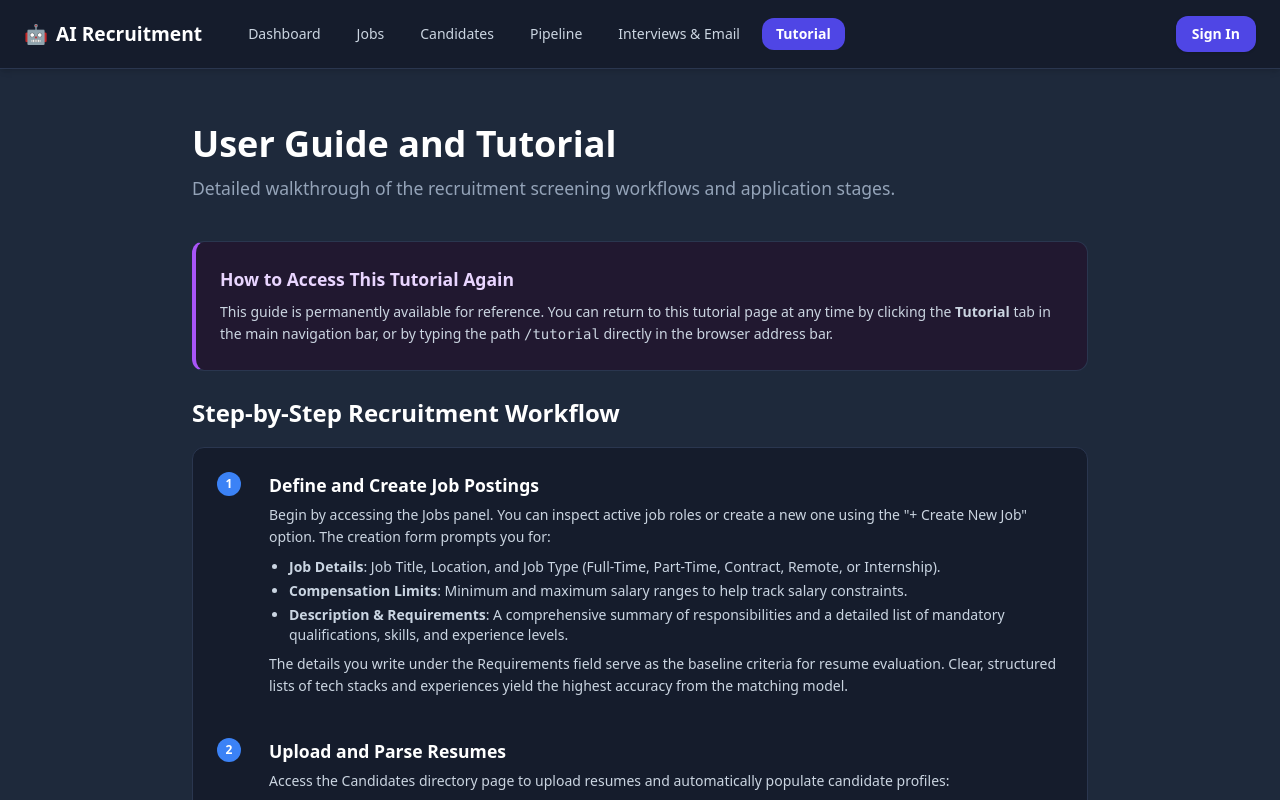
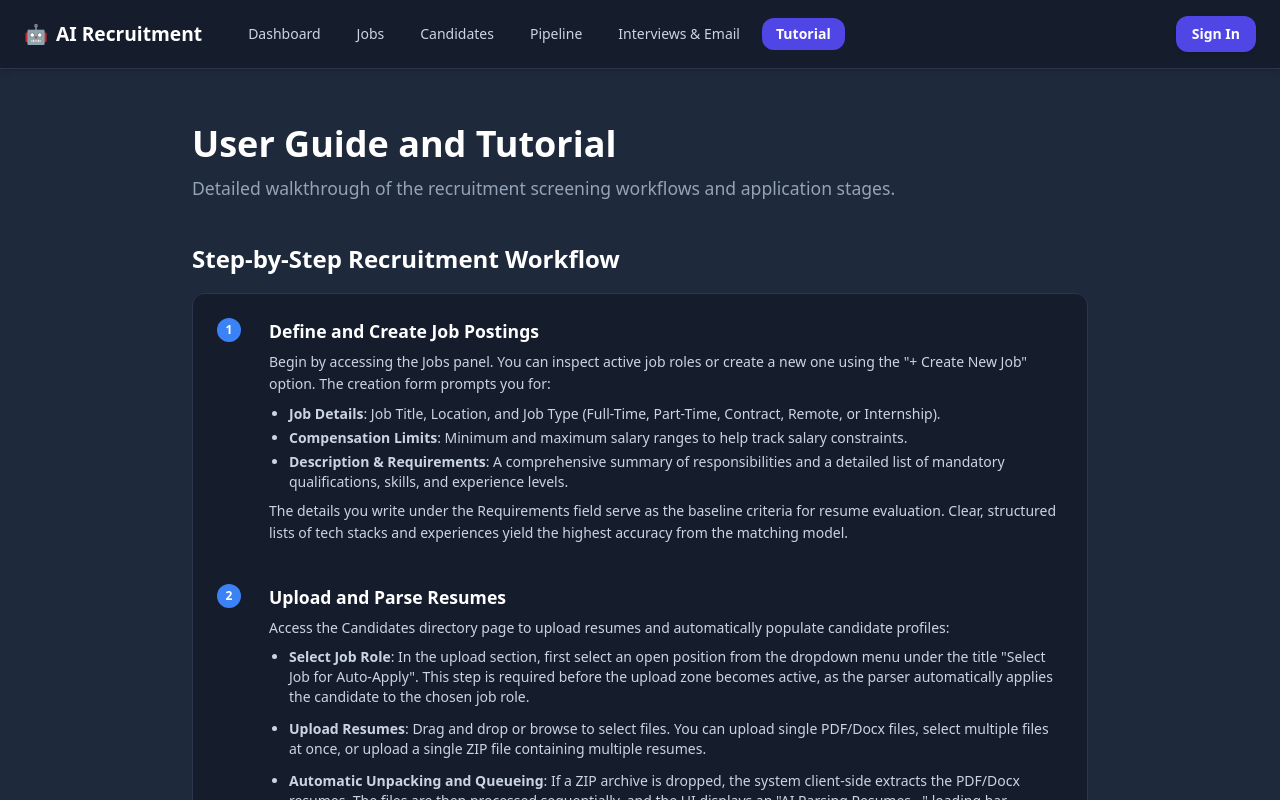
Before and after one commit to Sid-DudeD017/Ai-Recruitment-Screening-Agent, a Next.js app in the folder frontend/: page /tutorial in a window 1280 px wide. Shown: the top 800 px of the page. Built offline with nearby package versions, Linux system fonts and the light colour scheme; no server answers.

Commit message:
Edit tutorial page

```diff
--- a/frontend/app/tutorial/page.tsx
+++ b/frontend/app/tutorial/page.tsx
@@ -34,16 +34,6 @@ export default function TutorialPage() {
         <h1 style={{ color: '#ffffff', fontWeight: 800, fontSize: '2.25rem' }}>User Guide and Tutorial</h1>
         <p style={{ color: '#94a3b8', marginTop: '4px', fontSize: '1.1rem' }}>
           Detailed walkthrough of the recruitment screening workflows and application stages.
-        </p>
-      </div>
-
-      {/* Access Information Alert */}
-      <div style={{ ...S.card, borderLeft: '4px solid #a855f7', backgroundColor: '#211830' }}>
-        <h2 style={{ color: '#e9d5ff', fontWeight: 700, fontSize: '1.1rem', display: 'flex', alignItems: 'center', gap: '8px' }}>
-          How to Access This Tutorial Again
-        </h2>
-        <p style={{ color: '#cbd5e1', marginTop: '8px', fontSize: '14px', lineHeight: '1.6' }}>
-          This guide is permanently available for reference. You can return to this tutorial page at any time by clicking the <strong>Tutorial</strong> tab in the main navigation bar, or by typing the path <code>/tutorial</code> directly in the browser address bar.
         </p>
       </div>
 
```
